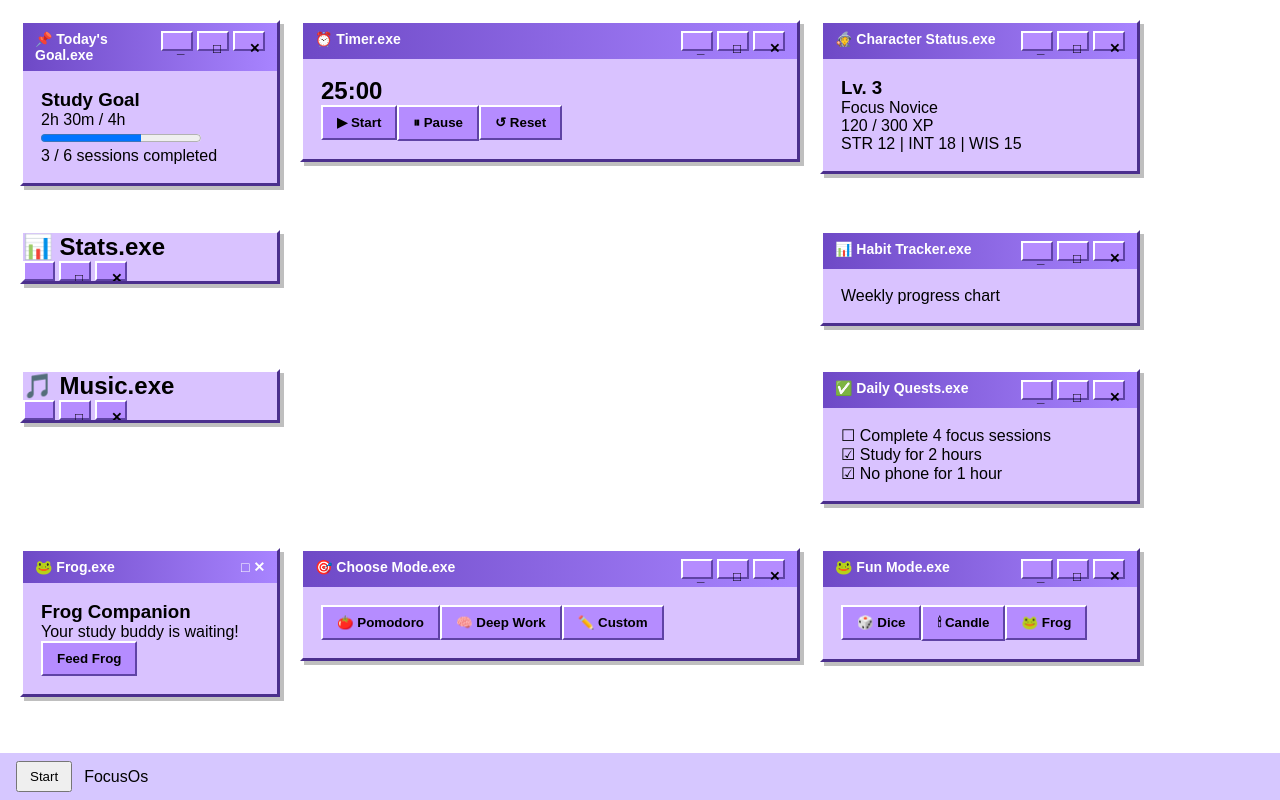
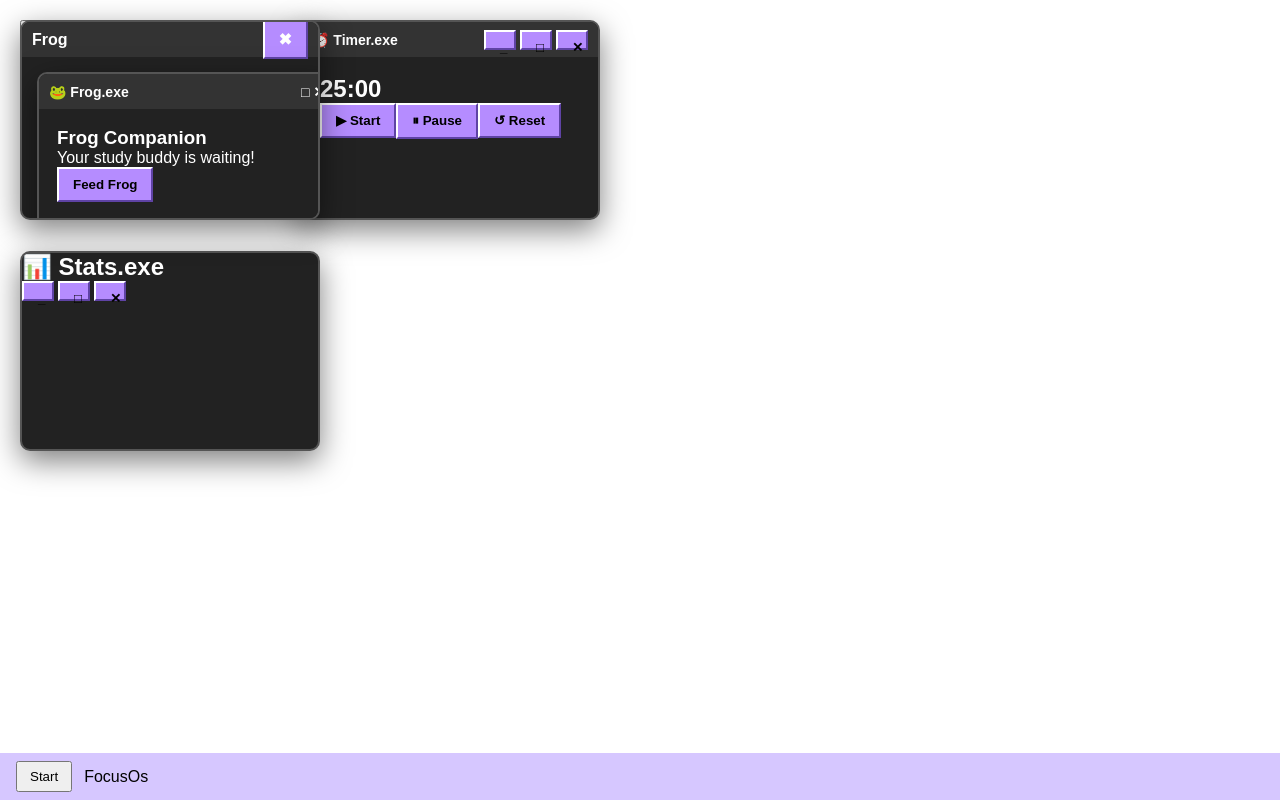
Before and after one commit to Kharchenko-Niks/study-focus-app, a React (Vite) app: page / in a window 1280 px wide. Both pictures are taken after a click on the button "🐸 Frog". Built offline with nearby package versions, Linux system fonts and the light colour scheme.

Commit message:
Create reusable window component

```diff
--- a/src/components/Desktop/Desktop.tsx
+++ b/src/components/Desktop/Desktop.tsx
@@ -1,3 +1,5 @@
+import { useState } from "react";
+
 import CharacterW from "../CharacterWindow/CharacterW";
 import FrogW from "../FrogWindow/FrogW";
 import FunW from "../FunWindow/FunW";
@@ -9,54 +11,271 @@ import QuestW from "../QuestWindow/QuestW";
 import StatsW from "../StatsWindow/StatsW";
 import Taskbar from "../Taskbar/Taskbar";
 import TimerW from "../TimerWindow/TimerW";
-import "./Desktop.css"
+
+import Window from "../Window/Window";
+
+import "./Desktop.css";
+
+
+interface WindowsState {
+
+    goal:boolean;
+    character:boolean;
+    habit:boolean;
+    quest:boolean;
+    mode:boolean;
+    fun:boolean;
+    frog:boolean;
+    music:boolean;
+
+}
+
+
+
 function Desktop(){
+
+
+const [windows, setWindows] = useState<WindowsState>({
+
+    goal:false,
+    character:false,
+    habit:false,
+    quest:false,
+    mode:false,
+    fun:false,
+    frog:false,
+    music:false
+
+});
+
+
+
+function openWindow(name:keyof WindowsState){
+
+    setWindows(prev=>({
+
+        ...prev,
+        [name]:true
+
+    }));
+
+}
+
+
+
+function closeWindow(name:keyof WindowsState){
+
+    setWindows(prev=>({
+
+        ...prev,
+        [name]:false
+
+    }));
+
+}
+
+
+
 return(
+
 <div className="desktop">
 
-            <div className="goal">
-                <GoalW/>
+
+<div className="desktop-icons">
+
+
+<button onClick={()=>openWindow("goal")}>
+<span>🎯</span>
+<p>Goals</p>
+</button>
+
+
+<button onClick={()=>openWindow("character")}>
+<span>🧙</span>
+<p>Character</p>
+</button>
+
+
+<button onClick={()=>openWindow("habit")}>
+<span>📊</span>
+<p>Habits</p>
+</button>
+
+
+<button onClick={()=>openWindow("quest")}>
+<span>📜</span>
+<p>Quests</p>
+</button>
+
+
+<button onClick={()=>openWindow("mode")}>
+<span>⚙</span>
+<p>Modes</p>
+</button>
+
+
+<button onClick={()=>openWindow("fun")}>
+<span>🎮</span>
+<p>Fun</p>
+</button>
+
+
+<button onClick={()=>openWindow("frog")}>
+<span>🐸</span>
+<p>Frog</p>
+</button>
+
+
+<button onClick={()=>openWindow("music")}>
+<span>🎵</span>
+<p>Music</p>
+</button>
+
+
 </div>
+
+
 
 <div className="timer">
 <TimerW/>
 </div>
 
-            <div className="character">
-                <CharacterW/>
-            </div>
 
 <div className="stats">
 <StatsW/>
 </div>
 
-            <div className="habit">
+
+
+{windows.goal &&
+
+<Window
+title="Goals"
+onClose={()=>closeWindow("goal")}
+>
+
+<GoalW/>
+
+</Window>
+
+}
+
+
+
+{windows.character &&
+
+<Window
+title="Character"
+onClose={()=>closeWindow("character")}
+>
+
+<CharacterW/>
+
+</Window>
+
+}
+
+
+
+{windows.habit &&
+
+<Window
+title="Habits"
+onClose={()=>closeWindow("habit")}
+>
+
 <HabitW/>
+
+</Window>
+
+}
+
+
+
+{windows.quest &&
+
+<Window
+title="Quests"
+onClose={()=>closeWindow("quest")}
+>
+
+<QuestW/>
+
+</Window>
+
+}
+
+
+
+{windows.mode &&
+
+<Window
+title="Modes"
+onClose={()=>closeWindow("mode")}
+>
+
+<ModeW/>
+
+</Window>
+
+}
+
+
+
+{windows.fun &&
+
+<Window
+title="Fun"
+onClose={()=>closeWindow("fun")}
+>
+
+<FunW/>
+
+</Window>
+
+}
+
+
+
+{windows.frog &&
+
+<Window
+title="Frog"
+onClose={()=>closeWindow("frog")}
+>
+
+<FrogW/>
+
+</Window>
+
+}
+
+
+
+{windows.music &&
+
+<Window
+title="Music"
+onClose={()=>closeWindow("music")}
+>
+
+<MusicW/>
+
+</Window>
+
+}
+
+
+
+<Taskbar/>
+
+
 </div>
 
-            <div className="music">
-                <MusicW/>
-            </div>
+);
 
-            <div className="quest">
-                <QuestW/>
-            </div>
 
-            <div className="mode">
-                <ModeW/>
-            </div>
-
-            <div className="fun">
-                <FunW/>
-            </div>
-
-            <div className="frog">
-                <FrogW/>
-            </div>
-
-            <Taskbar/>
-        </div>
-    );
 }
 
+
 export default Desktop;
--- /dev/null
+++ b/src/components/Window/Window.css
@@ -0,0 +1,67 @@
+.window{
+
+    width:300px;
+    min-height:200px;
+
+    background:#222;
+
+    border:2px solid #555;
+    border-radius:10px;
+
+    color:white;
+
+    position:absolute;
+
+    box-shadow:0 10px 30px rgba(0,0,0,0.5);
+
+}
+
+
+.window-header{
+
+    height:35px;
+
+    background:#333;
+
+    display:flex;
+    justify-content:space-between;
+    align-items:center;
+
+    padding:0 10px;
+
+    border-radius:8px 8px 0 0;
+
+}
+
+
+.window-header h3{
+
+    margin:0;
+
+    font-size:16px;
+
+}
+
+
+
+.close-btn{
+
+    background:none;
+
+    border:none;
+
+    color:white;
+
+    cursor:pointer;
+
+    font-size:16px;
+
+}
+
+
+
+.window-content{
+
+    padding:15px;
+
+}
--- /dev/null
+++ b/src/components/Window/Window.tsx
@@ -0,0 +1,61 @@
+import "./Window.css";
+
+
+interface WindowProps {
+
+    title: string;
+
+    children: React.ReactNode;
+
+    onClose: () => void;
+
+}
+
+
+
+function Window({
+    title,
+    children,
+    onClose
+
+}: WindowProps){
+
+
+    return(
+
+        <div className="window">
+
+
+            <div className="window-header">
+
+
+                <h3>{title}</h3>
+
+
+                <button
+                    className="close-btn"
+                    onClick={onClose}
+                >
+                    ✖
+                </button>
+
+
+            </div>
+
+
+
+            <div className="window-content">
+
+                {children}
+
+            </div>
+
+
+        </div>
+
+    );
+
+}
+
+
+export default Window;
```
Lines whose indentation alone changed are shown as unchanged.
